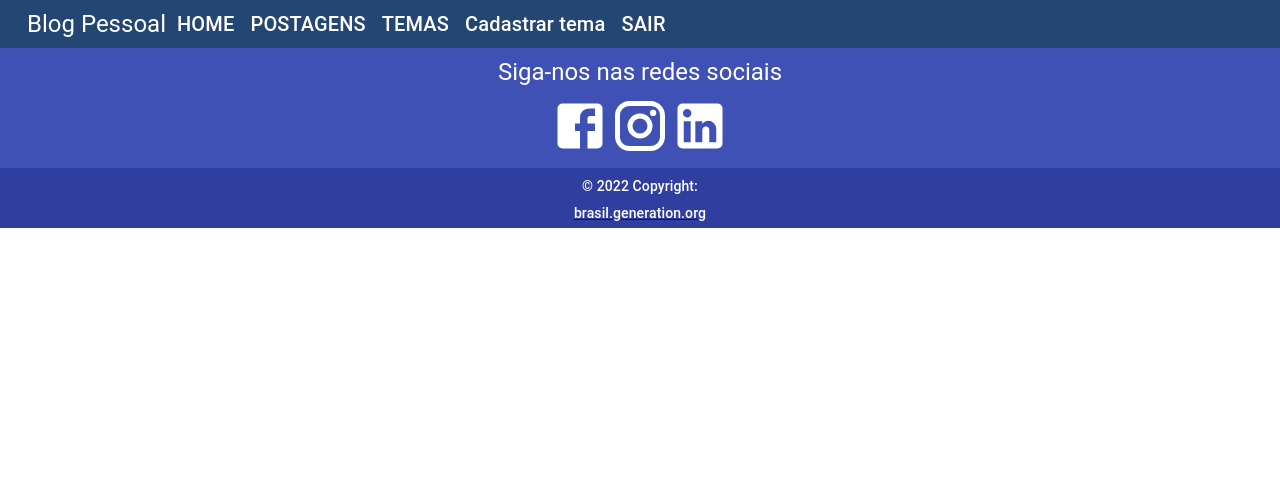
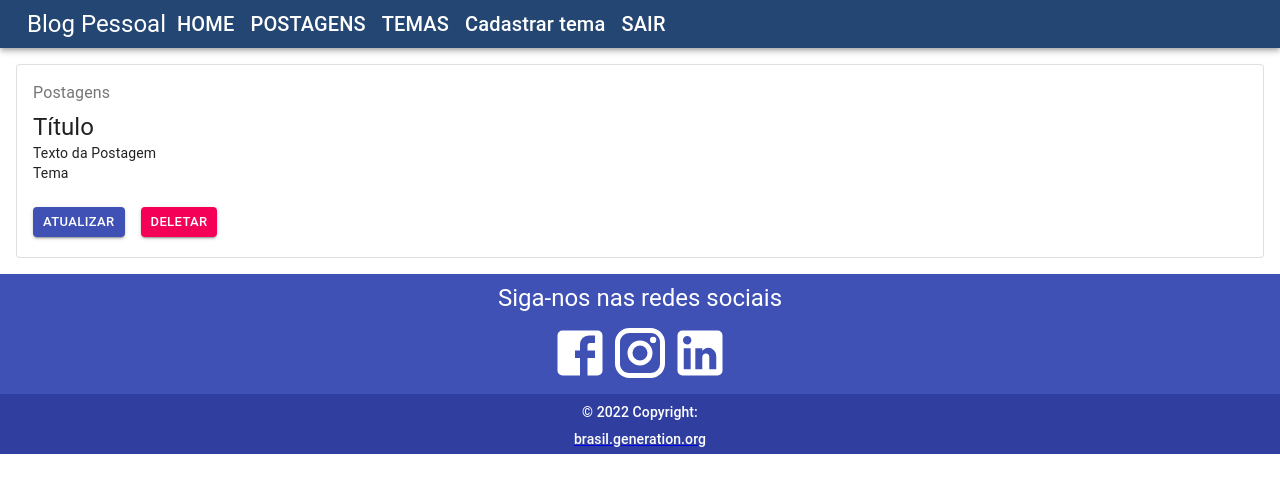
Before and after one commit to lucianarochacosta/blog-pessoal-react, a React (Create React App) app in the folder blog-pessoal/: page /posts in a window 1280 px wide. Shown: the top 492 px of the page. Built offline with nearby package versions, Linux system fonts and the light colour scheme.

Commit message:
FEATURE: GetAll da model de Tema e Postagem

```diff
--- a/blog-pessoal/package.json
+++ b/blog-pessoal/package.json
@@ -7,6 +7,7 @@
     "@emotion/styled": "^11.9.3",
     "@material-ui/core": "^4.12.4",
     "@material-ui/icons": "^4.11.3",
+    "@material-ui/lab": "^4.0.0-alpha.61",
     "@mui/icons-material": "^5.8.4",
     "@mui/material": "^5.8.6",
     "@testing-library/jest-dom": "^5.16.4",
--- a/blog-pessoal/src/App.tsx
+++ b/blog-pessoal/src/App.tsx
@@ -6,6 +6,8 @@
 import Login from './paginas/login/Login';
 import CadastroUsuario from './paginas/cadastroUsuario/CadastroUsuario';
 import './App.css';
+import ListaTema from './components/temas/listatema/ListaTema';
+import ListaPostagem from './components/postagens/listapostagem/ListaPostagem';
 
 function App() {
   return (
@@ -21,6 +23,10 @@
 
         <Route path="/cadastrousuario" element={<CadastroUsuario/>} />
 
+        <Route path="/temas" element={<ListaTema />} />
+
+        <Route path="/posts" element={<ListaPostagem />} />
+
       </Routes>
       <Footer />
     </Router>
--- /dev/null
+++ b/blog-pessoal/src/components/postagens/listapostagem/ListaPostagem.css
@@ -0,0 +1,3 @@
+.text-decorator-none{
+    text-decoration: none;
+}
--- /dev/null
+++ b/blog-pessoal/src/components/postagens/listapostagem/ListaPostagem.tsx
@@ -0,0 +1,51 @@
+import React from 'react'
+import { Link } from 'react-router-dom'
+import { Card, CardActions, CardContent, Button, Typography } from '@material-ui/core';
+import { Box } from '@mui/material';
+import './ListaPostagem.css';
+
+function ListaPostagem() {
+
+  return (
+    <>
+      <Box m={2} >
+        <Card variant="outlined">
+          <CardContent>
+            <Typography color="textSecondary" gutterBottom>
+              Postagens
+            </Typography>
+            <Typography variant="h5" component="h2">
+              Título
+            </Typography>
+            <Typography variant="body2" component="p">
+              Texto da Postagem
+            </Typography>
+            <Typography variant="body2" component="p">
+              Tema
+            </Typography>
+          </CardContent>
+          <CardActions>
+            <Box display="flex" justifyContent="center" mb={1.5}>
+
+              <Link to="" className="text-decorator-none" >
+                <Box mx={1}>
+                  <Button variant="contained" className="marginLeft" size='small' color="primary" >
+                    atualizar
+                  </Button>
+                </Box>
+              </Link>
+              <Link to="" className="text-decorator-none">
+                <Box mx={1}>
+                  <Button variant="contained" size='small' color="secondary">
+                    deletar
+                  </Button>
+                </Box>
+              </Link>
+            </Box>
+          </CardActions>
+        </Card>
+      </Box>
+    </>)
+}
+
+export default ListaPostagem;
--- /dev/null
+++ b/blog-pessoal/src/components/postagens/tabpostagem/TabPostagem.css
@@ -0,0 +1,3 @@
+.titulo{
+    font-weight: bold;
+ }
--- /dev/null
+++ b/blog-pessoal/src/components/postagens/tabpostagem/TabPostagem.tsx
@@ -0,0 +1,35 @@
+import React, {useState} from 'react'
+import { AppBar, Tab, Tabs, Typography } from '@material-ui/core';
+import { Box } from '@mui/material';
+import { TabContext, TabPanel } from '@material-ui/lab';
+import ListaPostagem from '../listapostagem/ListaPostagem';
+import './TabPostagem.css';
+
+function TabPostagem() {
+    const [value, setValue] = useState('1')
+    function handleChange(event: React.ChangeEvent<{}>, newValue: string){
+        setValue(newValue);
+    }
+  return (
+    <>
+      <TabContext value={value}>
+        <AppBar position="static">
+          <Tabs centered indicatorColor="secondary" onChange={handleChange}>
+            <Tab label="Todas as postagens" value="1"/>
+            <Tab label="Sobre-nós" value="2" />
+          </Tabs>
+        </AppBar>
+        <TabPanel value="1" >
+          <Box display="flex" flexWrap="wrap" justifyContent="center">
+            <ListaPostagem />
+          </Box>
+        </TabPanel>
+        <TabPanel value="2">
+          <Typography variant="h5" gutterBottom color="textPrimary" component="h5" align="center" className="titulo">Sobre-nós</Typography>
+          <Typography variant="body1" gutterBottom color="textPrimary" align="justify">Lorem ipsum, dolor sit amet consectetur adipisicing elit. Dignissimos ut eveniet natus totam et, voluptate dicta tempore alias, odio nobis non eius cupiditate minima inventore pariatur! Ipsum itaque consectetur voluptatibus. Lorem ipsum dolor sit amet consectetur adipisicing elit. Quo velit consequuntur suscipit fugiat, nam quis quod quaerat veritatis et, vel ratione beatae, facere neque! Quo animi porro voluptate saepe deleniti? Lorem ipsum dolor sit amet consectetur adipisicing elit. Inventore adipisci, officia aut quidem dolorum deserunt iure dolorem doloribus velit nobis quas consequatur at ullam odit, nesciunt est nulla nihil excepturi!</Typography>
+        </TabPanel>
+      </TabContext>
+    </>
+  );
+}
+export default TabPostagem;
--- /dev/null
+++ b/blog-pessoal/src/components/temas/listatema/ListaTema.css
@@ -0,0 +1,3 @@
+.text-decorator-none{
+    text-decoration: none;
+}
--- /dev/null
+++ b/blog-pessoal/src/components/temas/listatema/ListaTema.tsx
@@ -0,0 +1,47 @@
+import React from 'react'
+import { Link } from 'react-router-dom'
+import { Card, CardActions, CardContent, Button, Typography } from '@material-ui/core';
+import { Box } from '@mui/material';
+import './ListaTema.css';
+
+function ListaTema() {
+
+  return (
+    <>
+      <Box m={2} >
+        <Card variant="outlined">
+          <CardContent>
+            <Typography color="textSecondary" gutterBottom>
+              Tema
+            </Typography>
+            <Typography variant="h5" component="h2">
+              Minha descrição
+            </Typography>
+          </CardContent>
+          <CardActions>
+            <Box display="flex" justifyContent="center" mb={1.5} >
+
+              <Link to="" className="text-decorator-none">
+                <Box mx={1}>
+                  <Button variant="contained" className="marginLeft" size='small' color="primary" >
+                    atualizar
+                  </Button>
+                </Box>
+              </Link>
+              <Link to="" className="text-decorator-none">
+                <Box mx={1}>
+                  <Button variant="contained" size='small' color="secondary">
+                    deletar
+                  </Button>
+                </Box>
+              </Link>
+            </Box>
+          </CardActions>
+        </Card>
+      </Box>
+    </>
+  );
+}
+
+
+export default ListaTema;
--- a/blog-pessoal/src/paginas/home/Home.tsx
+++ b/blog-pessoal/src/paginas/home/Home.tsx
@@ -1,6 +1,7 @@
 import React from 'react';
 import { Grid, Box, Typography, Button } from '@mui/material';
 import './Home.css';
+import TabPostagem from '../../components/postagens/tabpostagem/TabPostagem';
 
 function Home(){
     return(
@@ -21,6 +22,7 @@
                     <img src="https://i.imgur.com/F2ovarm.png" alt="Ilustração de um computador, porta-canetas e livros" width="500px" height="500px" />
                 </Grid>
                 <Grid xs={12} className='postagens'>
+                    <TabPostagem/>
                 </Grid>
             </Grid>
         </>
```
Also changed, not shown: 1 other file (tests, documents, lock files or other folders).
